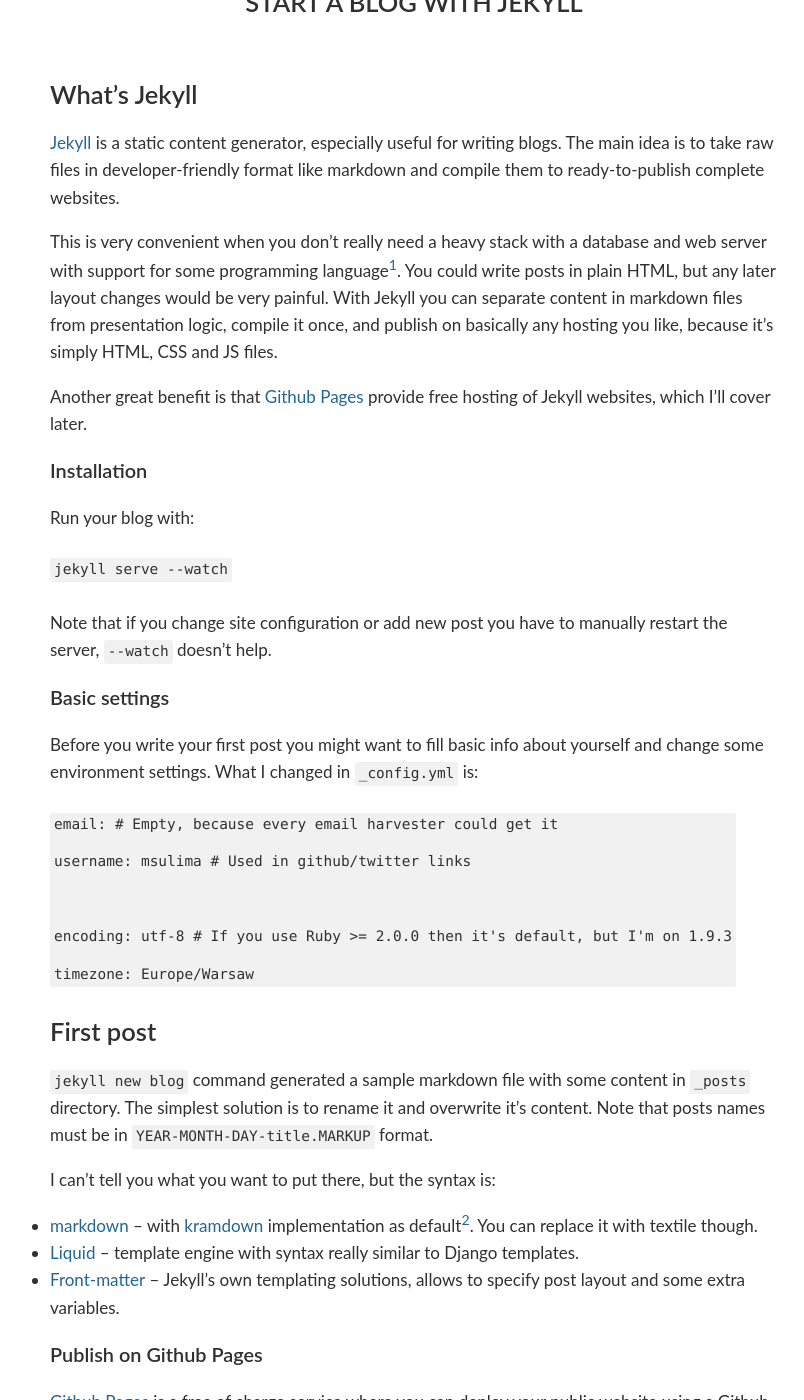
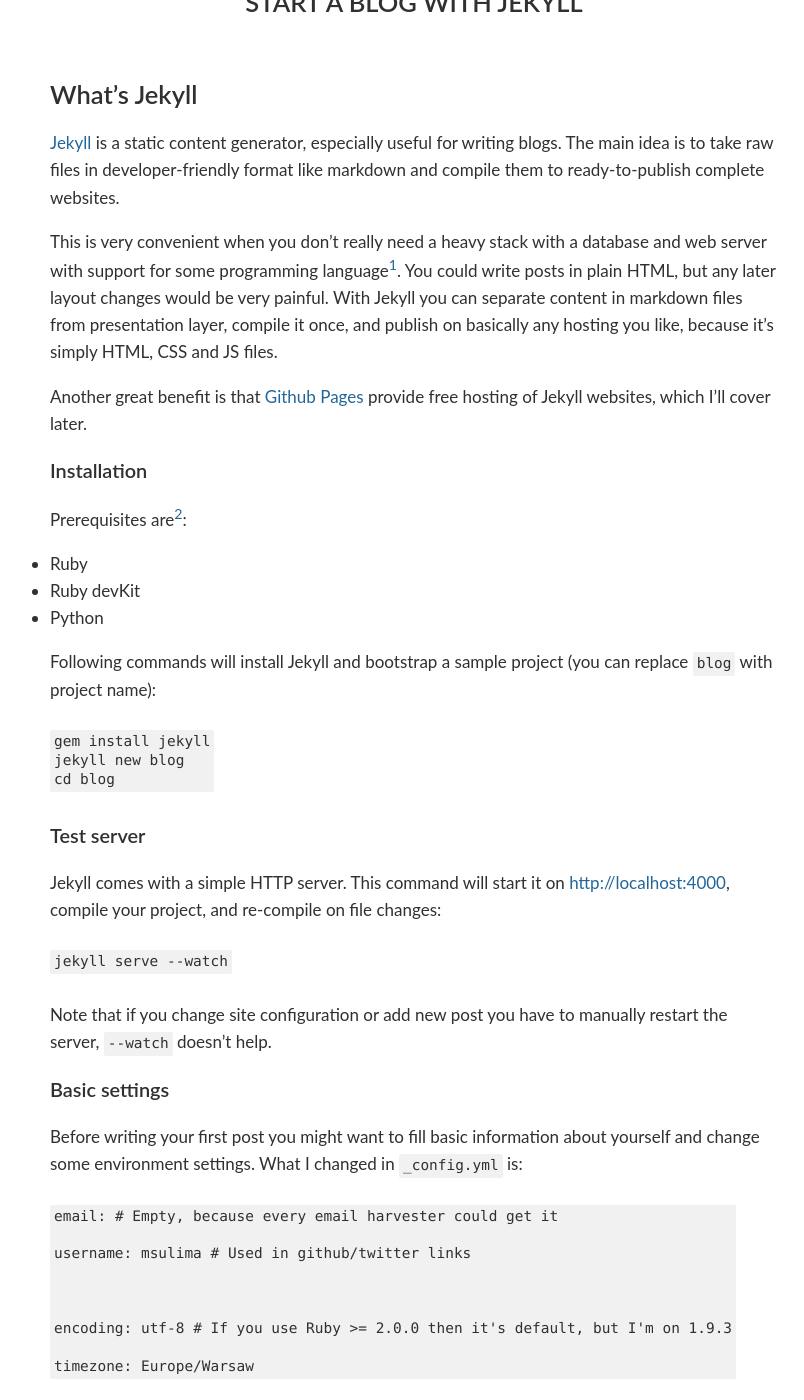
Before and after one commit to msulima/msulima.github.io, a Jekyll site: the page built from _posts/2014-05-09-start-a-blog-with-jekyll.markdown, in a window 1280 px wide and 1400 px high, scrolled down 362 px. Shown: the whole window, without its empty margins (226-1030 px from the left). Built offline with Jekyll 4.4.1, drawn with Linux system fonts in a browser that asks for light colours; comment, search, counter and statistics services are not loaded; some of the changed text lies outside the part shown.

Commit message:
Installation

```diff
--- a/_posts/2014-05-09-start-a-blog-with-jekyll.markdown
+++ b/_posts/2014-05-09-start-a-blog-with-jekyll.markdown
@@ -9,13 +9,29 @@
 
 [Jekyll] is a static content generator, especially useful for writing blogs. The main idea is to take raw files in developer-friendly format like markdown and compile them to ready-to-publish complete websites.
 
-This is very convenient when you don't really need a heavy stack with a database and web server with support for some programming language[^comments]. You could write posts in plain HTML, but any later layout changes would be very painful. With Jekyll you can separate content in markdown files from presentation logic, compile it once, and publish on basically any hosting you like, because it's simply HTML, CSS and JS files.
+This is very convenient when you don't really need a heavy stack with a database and web server with support for some programming language[^comments]. You could write posts in plain HTML, but any later layout changes would be very painful. With Jekyll you can separate content in markdown files from presentation layer, compile it once, and publish on basically any hosting you like, because it's simply HTML, CSS and JS files.
 
 Another great benefit is that [Github Pages][github-pages] provide free hosting of Jekyll websites, which I'll cover later.
 
 ### Installation
 
-Run your blog with:
+Prerequisites are[^prerequisites]:
+
+* Ruby
+* Ruby devKit
+* Python
+
+Following commands will install Jekyll and bootstrap a sample project (you can replace `blog` with project name):
+
+{% highlight bash %}
+gem install jekyll
+jekyll new blog
+cd blog
+{% endhighlight %}
+
+### Test server
+
+Jekyll comes with a simple HTTP server. This command will start it on [http://localhost:4000](http://localhost:4000), compile your project, and re-compile on file changes:
 
 {% highlight bash %}
 jekyll serve --watch
@@ -25,7 +41,7 @@
 
 ### Basic settings
 
-Before you write your first post you might want to fill basic info about yourself and change some environment settings. What I changed in `_config.yml` is:
+Before writing your first post you might want to fill basic information about yourself and change some environment settings. What I changed in `_config.yml` is:
 
 {% highlight yaml %}
 email: # Empty, because every email harvester could get it
@@ -64,9 +80,11 @@
 
 Your website should be available under `http://$username.github.io` in 5-15 minutes. Unfortunately there's no way to check progress, so if it doesn't appear you might want to check [troubleshooting] page.
 
-## Further reading
+## Conclusions and further reading
 
 Drafts
+
+## Footnotes
 
 [Jekyll]:            http://jekyllrb.com/
 [markdown]:          http://daringfireball.net/projects/markdown/
@@ -77,5 +95,6 @@
 [troubleshooting]:   https://help.github.com/articles/troubleshooting-github-pages-build-failures
 [github-pages]:      https://help.github.com/articles/troubleshooting-github-pages-build-failures
 
+[^comments]: If you need comments, you can include JS scripts provided by Disqus or Google+.
+[^prerequisites]: You should find on Google how to install them.
 [^markdown]: Github Flavored Markdown and others are also available.
-[^comments]: If you want comments, you can include JS scripts provided by Disqus or Google+.
```
Also changed, not shown: other parts of _posts/2014-05-09-start-a-blog-with-jekyll.markdown (+1 -1 lines).
